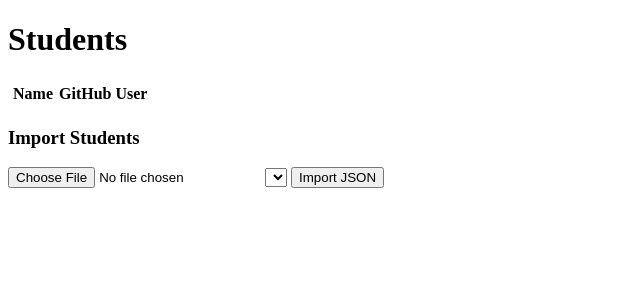
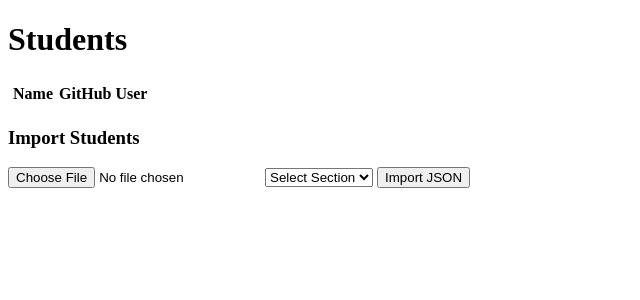
Before and after one commit to DouglasUrner/ClassStatus, a Rails app: page /students in a window 1280 px wide. Shown: the top 300 px of the page, without its empty margins (0-640 px from the left). Run offline with Rails 7, Linux system fonts and the light colour scheme; data that the repository does not hold is empty; style sheets or scripts are compiled from the project's sources.

Commit message:
Clean up Section selection.

```diff
--- a/app/views/students/index.html.erb
+++ b/app/views/students/index.html.erb
@@ -26,6 +26,8 @@
 <h3>Import Students</h3>
 <%= form_tag import_students_path, multipart: true do %>
   <%= file_field_tag :file %>
-  <%= select_tag :section, options_from_collection_for_select(Section.order(:name), "id", "name") %>
+  <%= select_tag :section,
+        options_from_collection_for_select(Section.order(:name), "id", "name"),
+        include_blank: "Select Section" %>
   <%= submit_tag "Import JSON" %>
 <% end %>
```
